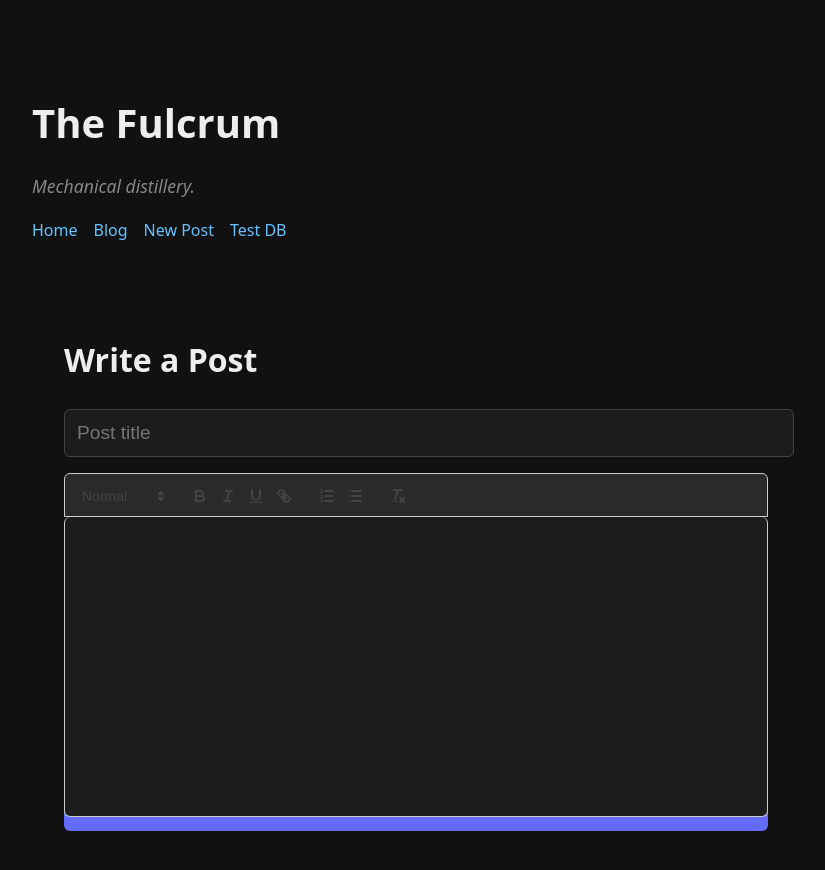
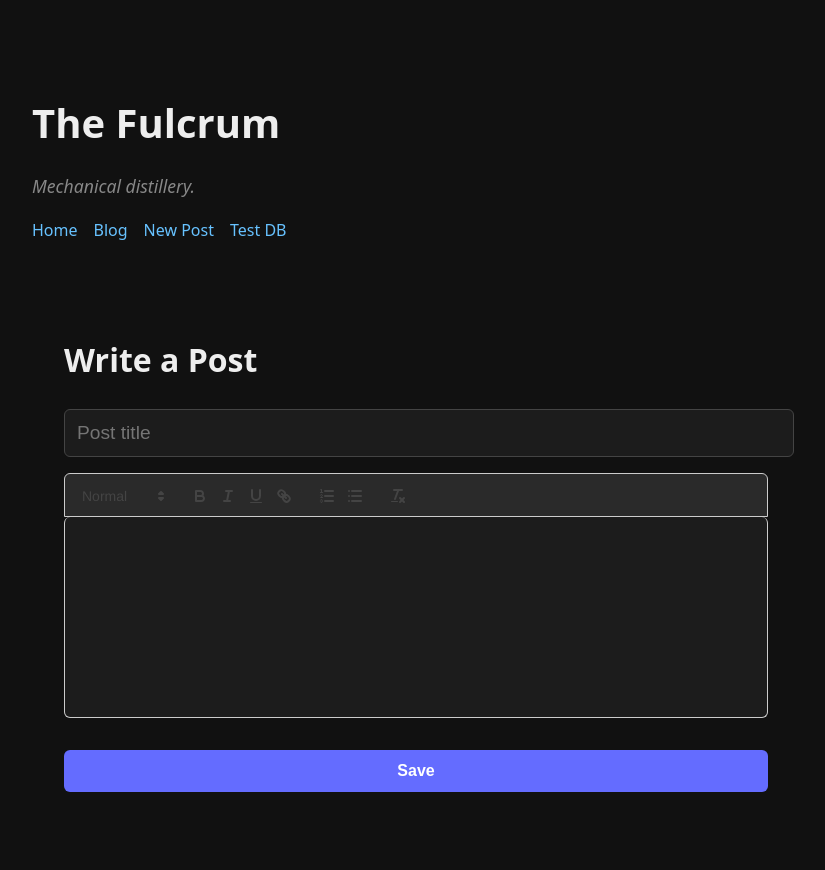
Before and after one commit to tlcombs6/the-fulcrum-cms, a React (Vite) app: page /editor in a window 1280 px wide. Shown: the top 870 px of the page, without its empty margins (224-1049 px from the left). Built offline with nearby package versions, Linux system fonts and the light colour scheme.

Commit message:
editor changes

```diff
--- a/src/pages/Editor.jsx
+++ b/src/pages/Editor.jsx
@@ -50,13 +50,13 @@ export default function Editor() {
         onChange={(e) => setTitle(e.target.value)}
         style={{
           width: '100%',
+          marginBottom: '1rem',
           padding: '0.75rem',
           fontSize: '1.2rem',
-          marginBottom: '1rem',
           borderRadius: '6px',
-          border: '1px solid #444',
           backgroundColor: '#1c1c1c',
           color: '#eee',
+          border: '1px solid #444',
         }}
       />
 
@@ -64,27 +64,12 @@ export default function Editor() {
         value={content}
         onChange={setContent}
         style={{
-          height: '300px',
           marginBottom: '1rem',
           borderRadius: '6px',
         }}
       />
 
-      <button
-        onClick={handleSave}
-        style={{
-          width: '100%',
-          padding: '0.75rem',
-          fontSize: '1rem',
-          fontWeight: 'bold',
-          backgroundColor: '#646cff',
-          color: '#fff',
-          border: 'none',
-          borderRadius: '6px',
-          cursor: 'pointer',
-          textAlign: 'center',
-        }}
-      >
+      <button onClick={handleSave} style={{ width: '100%', marginTop: '1rem' }}>
         Save
       </button>
 
--- a/src/style.css
+++ b/src/style.css
@@ -114,3 +114,20 @@ a:hover {
   min-height: 200px;
   color: #eee;
 }
+
+button {
+  font-weight: bold;
+  font-size: 1rem;
+  background-color: #646cff;
+  color: #fff;
+  border: none;
+  border-radius: 6px;
+  cursor: pointer;
+  padding: 0.75rem;
+  text-align: center;
+  display: inline-block;
+}
+
+button:hover {
+  background-color: #7a84ff;
+}
```
